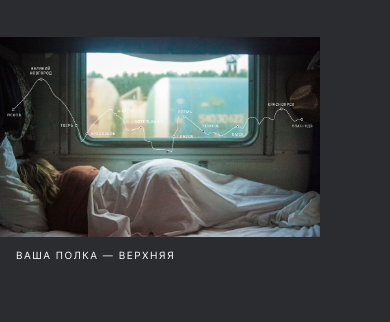
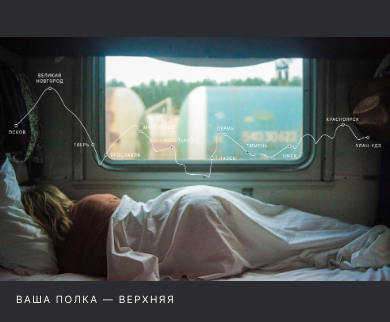
Before and after one commit to Davletik/russian-travel, a plain HTML site: page index.html in a window 390 px wide. Shown: the part 253-575 px from the top of the page. Drawn offline with Linux system fonts and the light colour scheme; files whose address does not match are found by name.

Commit message:
исправил последние ошибки

```diff
--- a/blocks/header/__lang-link/header__lang-link.css
+++ b/blocks/header/__lang-link/header__lang-link.css
@@ -8,6 +8,11 @@
     text-decoration: none;
     display: block;
 }
+
+.header__lang-link:hover {
+    opacity: 0.8;
+}
+
 .header__lang-link:first-child {
     margin-right: 18px;
 }
--- a/blocks/intro/intro.css
+++ b/blocks/intro/intro.css
@@ -2,7 +2,7 @@
     margin-left: 148px;
 }
 
-@media screen and (max-width: 1024px) {
+@media screen and (max-width: 1279px) {
     .intro {
         padding: 0 48px;
         margin: 0;
--- a/blocks/lead/__image/lead__image.css
+++ b/blocks/lead/__image/lead__image.css
@@ -6,20 +6,21 @@
 
 @media screen and (max-width: 1279px) {
     .lead__image {
-        max-width: 928px;
-        margin: 56px 0 8px;
+        width: 100%;
+        margin-top: 56px;
     }
 }
 
 @media screen and (max-width: 1023px) {
     .lead__image {
-        max-width: 768px;
+        width: 100%;
+        margin: 56px 0 8px;
     }
 }
 
 @media screen and (max-width: 767px) {
     .lead__image {
-        max-width: 320px;
+        width: 100%;
         margin: 40px 0 8px;
     }
 }
--- a/blocks/lead/lead.css
+++ b/blocks/lead/lead.css
@@ -7,13 +7,13 @@
 @media screen and (max-width: 1279px) {
     .lead {
         margin: 48px auto 92px;
-        padding: 0 48px;
+        padding: 0 48px
     }
 }
 
 @media screen and (max-width: 1023px){
     .lead {
-        margin: 48px 0 88px;
+        margin: 48px auto 88px;
         padding: 0;
     }
 }
--- a/index.html
+++ b/index.html
@@ -4,7 +4,6 @@
     <meta charset="UTF-8">
     <meta name="viewport" content="width=device-width, initial-scale=1.0">
     <link rel="stylesheet" href="pages/index.css">
-    <link rel="stylesheet" href="vendor/fonts.css">
     <title>Путешествия по России</title>
   </head>
   <body class="wrapper">
@@ -228,7 +227,7 @@
           </nav>
           <p class="footer__copyright">
             &#169; 2021. Моисеев Алексей
-          </p>мпп
+          </p>
         </footer>
       </div>
   </body>
--- a/pages/index.css
+++ b/pages/index.css
@@ -1,4 +1,5 @@
 @import url(../vendor/normalize.css);
+@import url(../vendor/fonts.css);
 @import url(../blocks/wrapper/wrapper.css);
 @import url(../blocks/page/page.css);
 @import url(../blocks/header/header.css);
```
